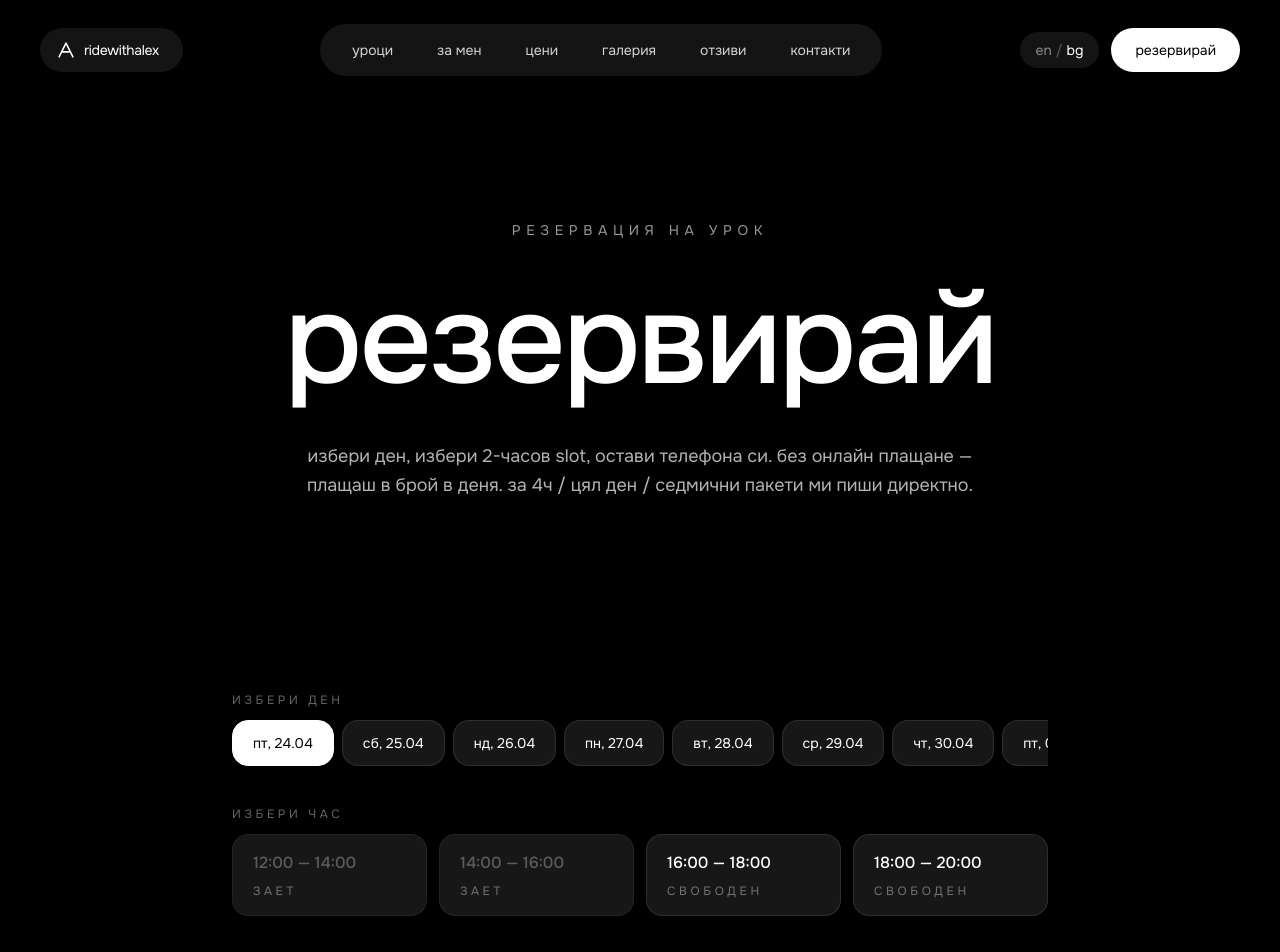
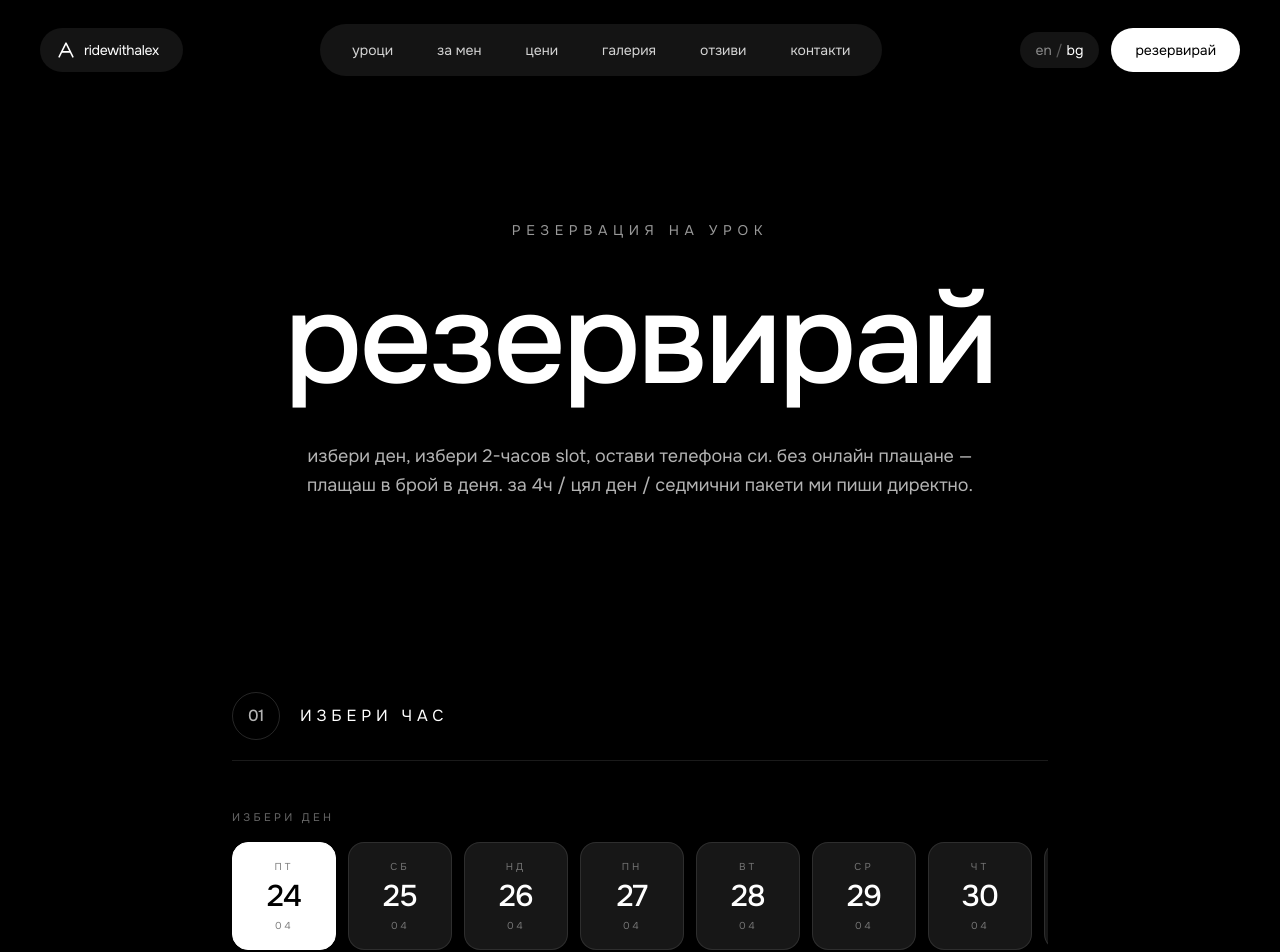
Before and after one commit to Crypt0Ninja/RideWithAlex, a Next.js app: page /bg/book in a window 1280 px wide. Shown: the top 952 px of the page. Built offline with nearby package versions, Linux system fonts and the light colour scheme; no server answers; the database is empty.

Commit message:
fix(ui): center remaining components; redesign /book with step flow, grouped form + live pricing preview

```diff
--- a/components/about/Certifications.tsx
+++ b/components/about/Certifications.tsx
@@ -11,7 +11,7 @@ export function Certifications() {
   ];
 
   return (
-    <section className="px-6 md:px-10 py-24 md:py-32 border-t border-white/10 max-w-6xl">
+    <section className="px-6 md:px-10 py-24 md:py-32 border-t border-white/10 max-w-6xl mx-auto">
       <p className="text-white/40 text-xs uppercase tracking-[0.3em] mb-4">
         {t("eyebrow")}
       </p>
--- a/components/about/WhyMe.tsx
+++ b/components/about/WhyMe.tsx
@@ -11,7 +11,7 @@ export function WhyMe() {
   ];
 
   return (
-    <section className="px-6 md:px-10 py-24 md:py-32 border-t border-white/10 max-w-6xl">
+    <section className="px-6 md:px-10 py-24 md:py-32 border-t border-white/10 max-w-6xl mx-auto">
       <p className="text-white/40 text-xs uppercase tracking-[0.3em] mb-4">
         {t("eyebrow")}
       </p>
--- a/components/book/BookingFlow.tsx
+++ b/components/book/BookingFlow.tsx
@@ -12,6 +12,7 @@ type Props = {
 export function BookingFlow({ days }: Props) {
   const [selectedIso, setSelectedIso] = useState<string | null>(null);
   const t = useTranslations("book.picker");
+  const tSteps = useTranslations("book.steps");
   const locale = useLocale();
 
   const dateFormatter = new Intl.DateTimeFormat(locale === "bg" ? "bg-BG" : "en-GB", {
@@ -28,19 +29,28 @@ export function BookingFlow({ days }: Props) {
     timeZone: "Europe/Sofia",
   });
 
+  const longDateFormatter = new Intl.DateTimeFormat(locale === "bg" ? "bg-BG" : "en-GB", {
+    weekday: "long",
+    day: "2-digit",
+    month: "long",
+    timeZone: "Europe/Sofia",
+  });
+
   const dayLabel = (d: Date) => dateFormatter.format(d).toLowerCase();
   const timeLabel = (a: Date, b: Date) =>
     `${timeFormatter.format(a)} — ${timeFormatter.format(b)}`;
-  const fullSummary = (a: Date, b: Date) =>
-    `${dateFormatter.format(a).toLowerCase()} · ${timeLabel(a, b)}`;
 
   const selectedDay = selectedIso
     ? days.find((d) => d.date === selectedIso.slice(0, 10))
     : undefined;
   const selectedSlot = selectedDay?.slots.find((s) => s.startsAtIso === selectedIso);
 
+  const selectedStart = selectedSlot ? new Date(selectedSlot.startsAtIso) : null;
+  const selectedEnd = selectedSlot ? new Date(selectedSlot.endsAtIso) : null;
+
   return (
-    <div className="flex flex-col gap-10">
+    <div className="flex flex-col gap-20 md:gap-28">
+      <StepBlock number="01" label={tSteps("pickTime")}>
         <SlotPicker
           days={days}
           selectedIso={selectedIso}
@@ -54,16 +64,41 @@ export function BookingFlow({ days }: Props) {
             pickSlotLabel: t("pickSlot"),
           }}
         />
+      </StepBlock>
 
-      {selectedIso && selectedSlot && (
+      {selectedIso && selectedStart && selectedEnd && (
+        <StepBlock number="02" label={tSteps("yourDetails")}>
           <BookingForm
             slotStartsAtIso={selectedIso}
-          slotSummary={fullSummary(
-            new Date(selectedSlot.startsAtIso),
-            new Date(selectedSlot.endsAtIso),
-          )}
+            slotSummary={`${longDateFormatter.format(selectedStart).toLowerCase()} · ${timeLabel(
+              selectedStart,
+              selectedEnd,
+            )}`}
           />
+        </StepBlock>
       )}
     </div>
   );
 }
+
+function StepBlock({
+  number,
+  label,
+  children,
+}: {
+  number: string;
+  label: string;
+  children: React.ReactNode;
+}) {
+  return (
+    <section className="flex flex-col gap-8 md:gap-12">
+      <header className="flex items-center gap-5 border-b border-white/10 pb-5">
+        <span className="inline-flex h-10 w-10 md:h-12 md:w-12 items-center justify-center rounded-full border border-white/15 text-white/70 text-sm md:text-base font-medium tracking-tight">
+          {number}
+        </span>
+        <p className="text-white text-sm md:text-base uppercase tracking-[0.3em]">{label}</p>
+      </header>
+      {children}
+    </section>
+  );
+}
--- a/components/book/SlotPicker.tsx
+++ b/components/book/SlotPicker.tsx
@@ -1,6 +1,7 @@
 "use client";
 
 import { useState } from "react";
+import { useLocale } from "next-intl";
 import { cn } from "@/lib/cn";
 
 export type SerializedSlot = {
@@ -32,14 +33,28 @@ export function SlotPicker({ days, selectedIso, onSelect, labels }: Props) {
   const initialDate = selectedIso ? selectedIso.slice(0, 10) : (days[0]?.date ?? "");
   const [activeDate, setActiveDate] = useState(initialDate);
   const currentDay = days.find((d) => d.date === activeDate) ?? days[0];
+  const locale = useLocale();
+
+  const weekdayFmt = new Intl.DateTimeFormat(locale === "bg" ? "bg-BG" : "en-GB", {
+    weekday: "short",
+    timeZone: "Europe/Sofia",
+  });
+  const dayNumFmt = new Intl.DateTimeFormat(locale === "bg" ? "bg-BG" : "en-GB", {
+    day: "2-digit",
+    timeZone: "Europe/Sofia",
+  });
+  const monthFmt = new Intl.DateTimeFormat(locale === "bg" ? "bg-BG" : "en-GB", {
+    month: "short",
+    timeZone: "Europe/Sofia",
+  });
 
   return (
-    <section className="flex flex-col gap-8">
-      <div className="flex flex-col gap-3">
-        <p className="text-white/40 text-xs uppercase tracking-[0.3em]">
+    <div className="flex flex-col gap-10 md:gap-12">
+      <div className="flex flex-col gap-4">
+        <p className="text-white/40 text-[11px] uppercase tracking-[0.3em]">
           {labels.pickDayLabel}
         </p>
-        <div className="flex gap-2 overflow-x-auto pb-2 -mx-6 px-6 md:mx-0 md:px-0">
+        <div className="flex gap-3 overflow-x-auto pb-2 -mx-6 px-6 md:mx-0 md:px-0">
           {days.map((day) => {
             const date = new Date(`${day.date}T00:00:00`);
             const isActive = day.date === activeDate;
@@ -51,23 +66,41 @@ export function SlotPicker({ days, selectedIso, onSelect, labels }: Props) {
                 disabled={!hasAny}
                 onClick={() => setActiveDate(day.date)}
                 className={cn(
-                  "shrink-0 rounded-2xl border px-5 py-3 text-sm transition-colors lowercase",
+                  "group shrink-0 rounded-2xl border px-5 py-4 min-w-[96px] md:min-w-[104px] flex flex-col items-center gap-1 transition-colors lowercase text-center",
                   isActive
                     ? "border-white bg-white text-black"
                     : hasAny
                       ? "border-white/10 bg-neutral-900 text-white hover:border-white/30"
-                      : "border-white/5 bg-neutral-900 text-white/30 cursor-not-allowed",
+                      : "border-white/5 bg-neutral-900 text-white/25 cursor-not-allowed",
                 )}
               >
-                {labels.dayLabel(date)}
+                <span
+                  className={cn(
+                    "text-[10px] uppercase tracking-[0.3em]",
+                    isActive ? "text-black/50" : "text-white/40",
+                  )}
+                >
+                  {weekdayFmt.format(date).replace(".", "")}
+                </span>
+                <span className="text-2xl md:text-3xl font-medium tracking-tight">
+                  {dayNumFmt.format(date)}
+                </span>
+                <span
+                  className={cn(
+                    "text-[10px] uppercase tracking-[0.25em]",
+                    isActive ? "text-black/50" : "text-white/40",
+                  )}
+                >
+                  {monthFmt.format(date).replace(".", "")}
+                </span>
               </button>
             );
           })}
         </div>
       </div>
 
-      <div className="flex flex-col gap-3">
-        <p className="text-white/40 text-xs uppercase tracking-[0.3em]">
+      <div className="flex flex-col gap-4">
+        <p className="text-white/40 text-[11px] uppercase tracking-[0.3em]">
           {labels.pickSlotLabel}
         </p>
         <div className="grid grid-cols-2 md:grid-cols-4 gap-3">
@@ -82,21 +115,21 @@ export function SlotPicker({ days, selectedIso, onSelect, labels }: Props) {
                 disabled={!slot.available}
                 onClick={() => onSelect(slot.startsAtIso)}
                 className={cn(
-                  "rounded-2xl border px-5 py-4 text-left transition-colors",
+                  "rounded-2xl border px-5 py-5 text-left transition-colors",
                   isSelected
                     ? "border-white bg-white text-black"
                     : slot.available
                       ? "border-white/10 bg-neutral-900 text-white hover:border-white/30"
-                      : "border-white/5 bg-neutral-900 text-white/30 cursor-not-allowed",
+                      : "border-white/5 bg-neutral-900 text-white/25 cursor-not-allowed",
                 )}
               >
-                <span className="block text-base font-medium lowercase">
+                <span className="block text-lg font-medium lowercase tracking-tight">
                   {labels.timeLabel(starts, ends)}
                 </span>
                 <span
                   className={cn(
-                    "block text-xs uppercase tracking-[0.3em] mt-2",
-                    isSelected ? "text-black/60" : "text-white/40",
+                    "block text-[10px] uppercase tracking-[0.3em] mt-3",
+                    isSelected ? "text-black/50" : "text-white/40",
                   )}
                 >
                   {slot.available ? labels.fullLabel : labels.unavailableLabel}
@@ -106,6 +139,6 @@ export function SlotPicker({ days, selectedIso, onSelect, labels }: Props) {
           })}
         </div>
       </div>
-    </section>
+    </div>
   );
 }
--- a/components/gallery/GalleryUploadHint.tsx
+++ b/components/gallery/GalleryUploadHint.tsx
@@ -6,7 +6,7 @@ export function GalleryUploadHint() {
   const t = useTranslations("gallery.hint");
 
   return (
-    <section className="px-6 md:px-10 py-16 md:py-24 border-t border-white/10 max-w-4xl">
+    <section className="px-6 md:px-10 py-24 md:py-32 border-t border-white/10 max-w-4xl mx-auto">
       <p className="text-white/40 text-xs uppercase tracking-[0.3em] mb-4">
         {t("eyebrow")}
       </p>
@@ -16,7 +16,7 @@ export function GalleryUploadHint() {
       <p className="text-white/70 text-sm md:text-base leading-relaxed lowercase max-w-2xl mb-8">
         {t("body")}
       </p>
-      <Link href="/contact">
+      <Link href="/book">
         <Button variant="secondary">{t("cta")}</Button>
       </Link>
     </section>
--- a/components/reviews/ReviewsGrid.tsx
+++ b/components/reviews/ReviewsGrid.tsx
@@ -6,7 +6,7 @@ export function ReviewsGrid() {
   const t = useTranslations("reviews");
 
   return (
-    <section className="px-6 md:px-10 pb-16 md:pb-24 grid grid-cols-1 md:grid-cols-2 gap-6 max-w-6xl">
+    <section className="px-6 md:px-10 py-16 md:py-24 grid grid-cols-1 md:grid-cols-2 gap-6 max-w-6xl mx-auto">
       {reviewKeys.map((key) => (
         <article
           key={key}
--- a/messages/bg.json
+++ b/messages/bg.json
@@ -497,6 +497,10 @@
       "available": "свободен",
       "taken": "зает"
     },
+    "steps": {
+      "pickTime": "избери час",
+      "yourDetails": "твоите данни"
+    },
     "form": {
       "slotLabel": "избран slot",
       "name": "име",
@@ -508,7 +512,14 @@
       "notes": "бележки (по желание)",
       "notesHint": "ниво, предишен опит, нещо което да знам",
       "submit": "потвърди резервация",
-      "submitting": "резервирам..."
+      "submitting": "резервирам...",
+      "totalLabel": "приблизителна цена",
+      "totalHint": "плащане в брой в деня — лева или евро",
+      "sections": {
+        "details": "кой си ти",
+        "lesson": "тип урок",
+        "extras": "друго"
+      }
     },
     "lessonTypes": {
       "private": "частен",
--- a/messages/en.json
+++ b/messages/en.json
@@ -497,6 +497,10 @@
       "available": "available",
       "taken": "taken"
     },
+    "steps": {
+      "pickTime": "pick your time",
+      "yourDetails": "your details"
+    },
     "form": {
       "slotLabel": "selected slot",
       "name": "your name",
@@ -508,7 +512,14 @@
       "notes": "notes (optional)",
       "notesHint": "level, previous experience, anything i should know",
       "submit": "confirm booking",
-      "submitting": "booking..."
+      "submitting": "booking...",
+      "totalLabel": "estimated total",
+      "totalHint": "paid in cash on the day — bgn or euros",
+      "sections": {
+        "details": "who you are",
+        "lesson": "lesson choice",
+        "extras": "anything else"
+      }
     },
     "lessonTypes": {
       "private": "private",
```
Also changed, not shown: components/book/BookingForm.tsx (+47 -11 lines). Lines whose indentation alone changed are shown as unchanged.
